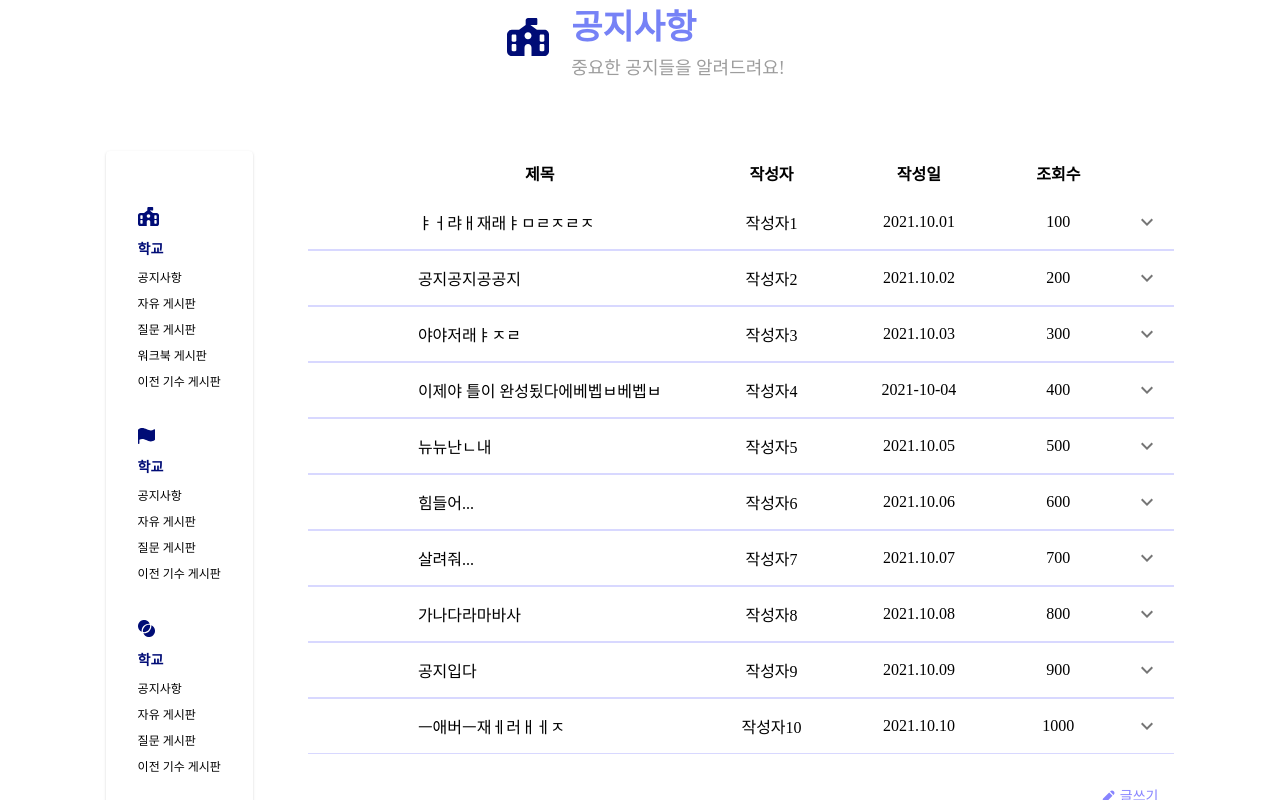
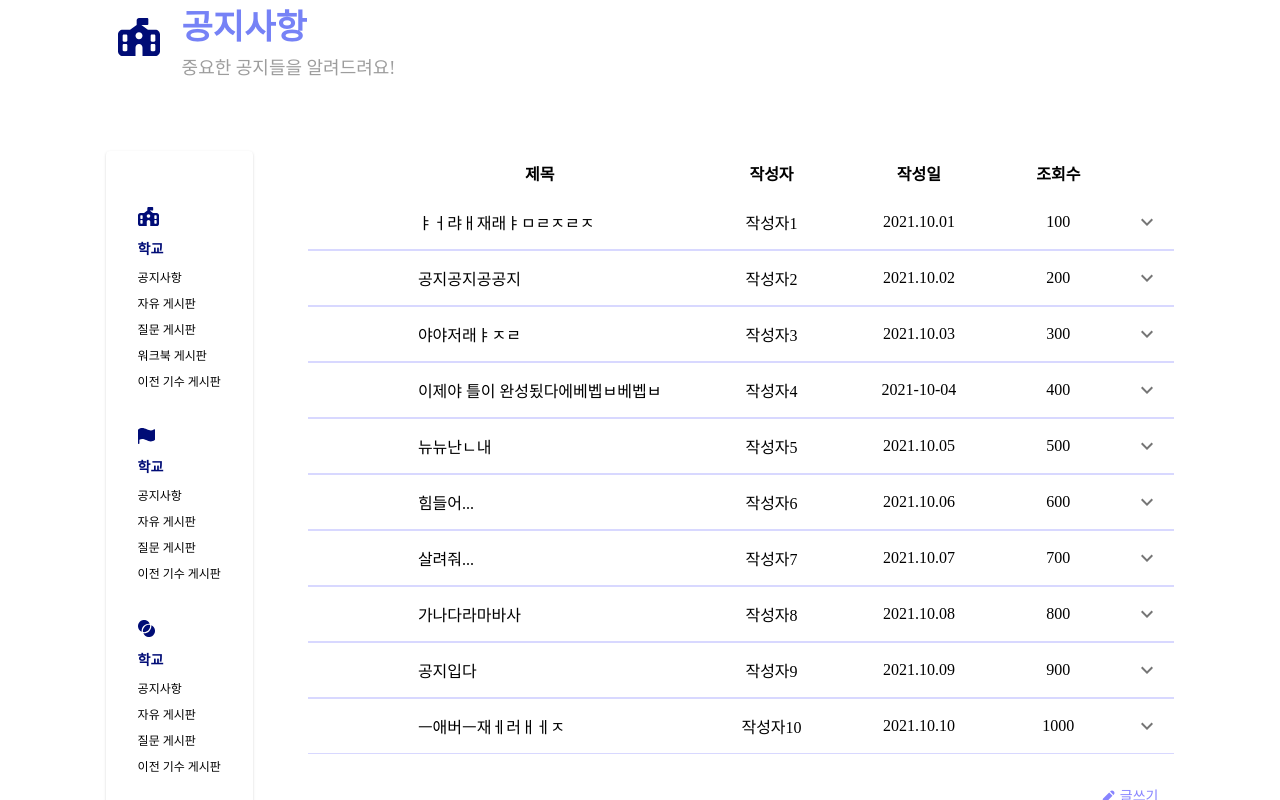
Before and after one commit to Team-UMC/UMC-Web, a React (Create React App) app: page /board/school/notice in a window 1280 px wide. Shown: the top 800 px of the page. Built offline with nearby package versions, Linux system fonts and the light colour scheme.

Commit message:
제목 컴포넌트 레이아웃 수정

```diff
--- a/src/components/BoardTitle/BoardTitle.jsx
+++ b/src/components/BoardTitle/BoardTitle.jsx
@@ -31,7 +31,7 @@ const BoardTitleMainStyle = styled.h1`
 `;
 
 const HighlightedText = styled.span`
-  color: #00095C;
+  color: #00095c;
 `;
 
 const TitleWithDot = styled.div`
@@ -59,7 +59,11 @@ const BoardTitleMain = ({ children }) => {
       {parts.map((part, i) => (
         <React.Fragment key={i}>
           {part === '게시판' ? <HighlightedText>{part}</HighlightedText> : part}
-          {(part === '공지' || part === '자유' || part === '질문' || part === '워크북' || part === '이전 기수') && <TitleWithDot>{part}</TitleWithDot>}
+          {(part === '공지' ||
+            part === '자유' ||
+            part === '질문' ||
+            part === '워크북' ||
+            part === '이전 기수') && <TitleWithDot>{part}</TitleWithDot>}
         </React.Fragment>
       ))}
     </BoardTitleMainStyle>
--- a/src/components/NewBoard/BoardTable.jsx
+++ b/src/components/NewBoard/BoardTable.jsx
@@ -1,10 +1,10 @@
-import React, { useState, Fragment } from "react";
-import PropTypes from "prop-types";
-import styled from "styled-components";
-import SearchBar from "./BoardSearch";
-import BoardWriteButton from "./BoardWriteButton";
+import React, { useState, Fragment } from 'react';
+import PropTypes from 'prop-types';
+import styled from 'styled-components';
+import SearchBar from './BoardSearch';
+import BoardWriteButton from './BoardWriteButton';
 
-import { IconButton } from "@mui/material";
+import { IconButton } from '@mui/material';
 import KeyboardArrowUpIcon from '@mui/icons-material/KeyboardArrowUp';
 import KeyboardArrowDownIcon from '@mui/icons-material/KeyboardArrowDown';
 import LeftArrowIcon from 'assets/main/LeftArrow.svg';
@@ -95,11 +95,14 @@ const PageButton = styled.div`
   font-weight: 600;
   word-wrap: break-word;
   cursor: pointer;
-  transition: background-color 0.3s ease-in-out, color 0.3s ease-in-out, transform 0.2s ease-in-out;
+  transition:
+    background-color 0.3s ease-in-out,
+    color 0.3s ease-in-out,
+    transform 0.2s ease-in-out;
 
   &:hover {
-    background-color: #EBEBEB;
-    color: #000C76;
+    background-color: #ebebeb;
+    color: #000c76;
   }
 
   &:active {
@@ -121,7 +124,10 @@ const PageArrowButton = styled.div`
   color: ${(props) => (props.$isActive ? '#000C76' : '#4B4B4B')};
   cursor: ${(props) => (props.$isActive ? 'pointer' : 'default')};
   opacity: ${(props) => (props.$isActive ? '1' : '0.5')};
-  transition: background-color 0.3s ease-in-out, color 0.3s ease-in-out, transform 0.2s ease-in-out;
+  transition:
+    background-color 0.3s ease-in-out,
+    color 0.3s ease-in-out,
+    transform 0.2s ease-in-out;
 `;
 
 const BoardSearchLayout = styled.div`
@@ -206,7 +212,6 @@ const rows = [
   createData(false, '제목15', '작성자15', '2021.10.15', 1500, '내용15'),
 ];
 
-
 Row.propTypes = {
   row: PropTypes.exact({
     ispinned: PropTypes.bool.isRequired,
@@ -245,7 +250,7 @@ const BoardTable = () => {
         onClick={() => setCurrentPage(currentPage - 1)}
         $isActive={currentPage > 1}
         $icon={LeftArrowIcon}
-      />
+      />,
     );
 
     for (let i = 1; i <= numberOfPages; i++) {
@@ -266,12 +271,11 @@ const BoardTable = () => {
         onClick={() => setCurrentPage(currentPage + 1)}
         $isActive={currentPage < numberOfPages}
         $icon={RightArrowIcon}
-      />
+      />,
     );
 
     return buttons;
   };
-
 
   return (
     <>
--- a/src/pages/NewBoardPage/BoardPage.jsx
+++ b/src/pages/NewBoardPage/BoardPage.jsx
@@ -9,19 +9,17 @@ const BoardPageContainer = styled.div`
   display: flex;
   flex-direction: column;
   justify-content: center;
-  align-items: center;
 `;
 
 const BoardTitleLayout = styled(BoardTitle)`
   display: flex;
-  align-items: flex-start;
-  padding: 0;
+  padding: 0 0 0 40px;
 `;
 
 const BoardBoxAndBoardTableWrapper = styled.div`
   display: flex;
   flex-direction: row;
-  justify-content: flex-start;
+  justify-content: center;
   gap: 0 55px;
 `;
 
@@ -40,7 +38,14 @@ const StyledBoardTable = styled(BoardTable)`
 
 const BoardPage = () => {
   return (
-    <>
+    <div
+      style={{
+        display: 'flex',
+        flexDirection: 'column',
+        justifyContent: 'center',
+        alignItems: 'center',
+      }}
+    >
       <BoardPageContainer>
         <BoardTitleLayout />
         <BoardBoxAndBoardTableWrapper>
@@ -50,7 +55,7 @@ const BoardPage = () => {
           </BoardTableWrapper>
         </BoardBoxAndBoardTableWrapper>
       </BoardPageContainer>
-    </>
+    </div>
   );
 };
 
```
Lines whose indentation alone changed are shown as unchanged.
